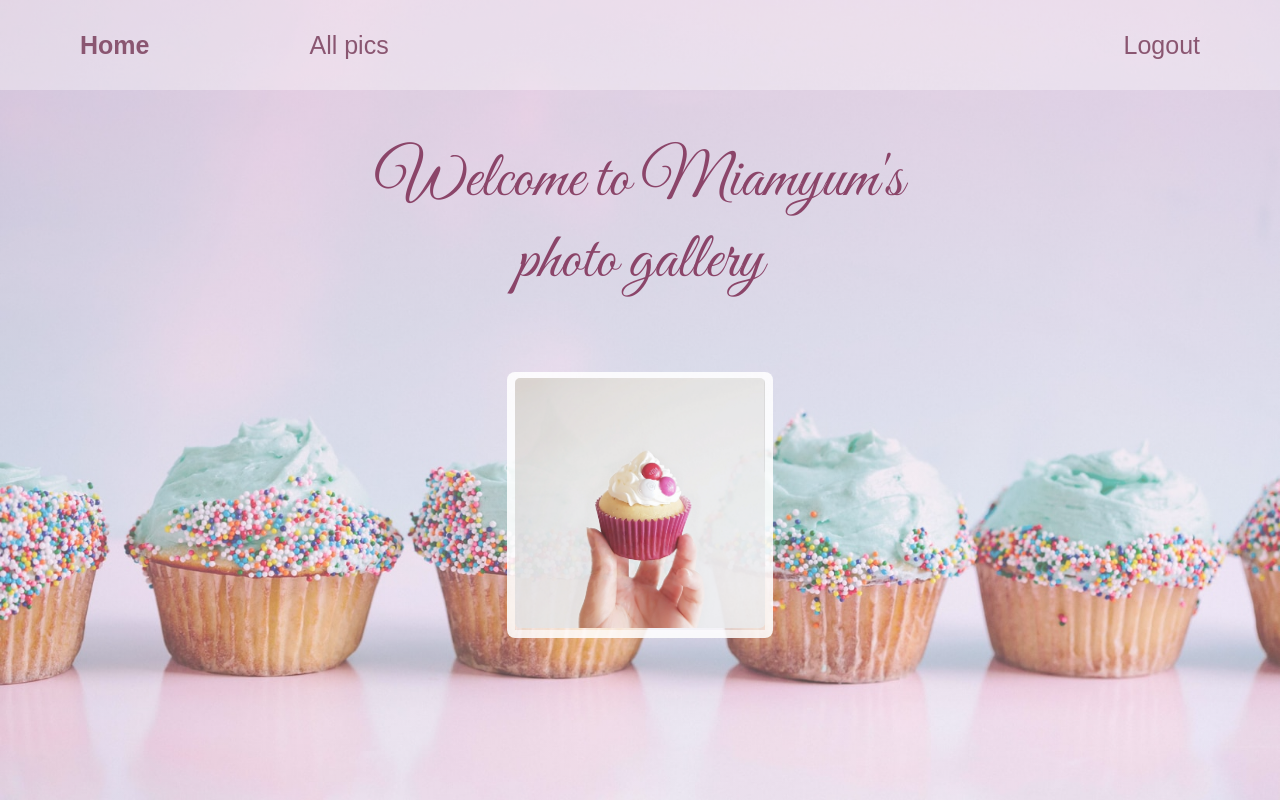
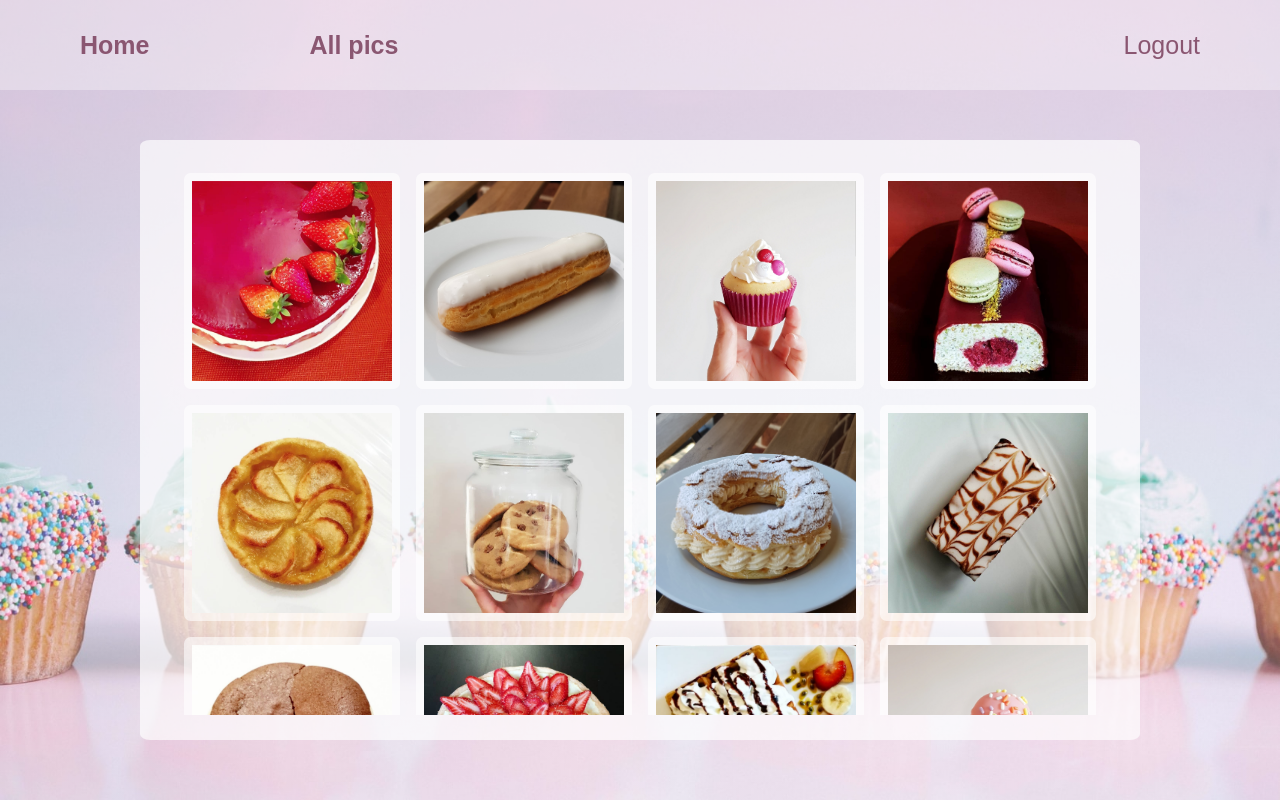
Before and after one commit to MilneS/miamyum, a React (Create React App) app: page /miamyum/all in a window 1280 px wide. Before the commit this address led to /. Built offline with nearby package versions, Linux system fonts and the light colour scheme; sample sign-in values are in the browser's storage.

Commit message:
fixed routes

```diff
--- a/src/App.js
+++ b/src/App.js
@@ -39,19 +39,19 @@ function App() {
         {showSignup && <SignUp />}
       </div>
       <Switch>
-        <Route path="/" exact>
+        <Route path="/miamyum" exact>
           <Home />
         </Route>
-        <Route path="/all">
+        <Route path="/miamyum/all">
           {loggedin && <All />}
           {!loggedin && <Redirect to="/"/>}
         </Route>
-        <Route path="/details/:itemId">
+        <Route path="/miamyum/details/:itemId">
           {loggedin && <Details />}
           {!loggedin && <Redirect to="/" />}
         </Route>
         <Route path="*">
-        <Redirect to="/"/>
+        <Redirect to="/miamyum"/>
         </Route>
       </Switch>
     </div>
--- a/src/components/Navbar.js
+++ b/src/components/Navbar.js
@@ -61,7 +61,7 @@ const Navbar = () => {
             <div onClick={burgerHandler} className={classes.navLinks}>
               <NavLink
                 activeClassName={`${!showlogin && classes.active}`}
-                to="/home"
+                to="/miamyum"
               >
                 Home
               </NavLink>
@@ -74,7 +74,7 @@ const Navbar = () => {
               >
                 <NavLink
                   activeClassName={`${!showlogin && classes.active}`}
-                  to="/all"
+                  to="/miamyum/all"
                 >
                   All pics
                 </NavLink>
@@ -101,13 +101,13 @@ const Navbar = () => {
 
       {/* ------NAV----- */}
       <div className={classes.liContainerLeft}>
-        <NavLink activeClassName={`${!showlogin && classes.active}`} to="/">
+        <NavLink activeClassName={`${!showlogin && classes.active}`} to="/miamyum">
           Home
         </NavLink>
         {loggedin && (
           <NavLink
             activeClassName={`${!showlogin && classes.active}`}
-            to="/all"
+            to="/miamyum/all"
           >
             All pics
           </NavLink>
--- a/src/pages/All.js
+++ b/src/pages/All.js
@@ -10,7 +10,7 @@ const All = () => {
         <div className={classes.cardsContainer}>
           {foodData.map((item, index) => {
             return (
-              <Link to={`/details/${item.id}`} key={index}>
+              <Link to={`/miamyum/details/${item.id}`} key={index}>
               <AllCard
                 link={item.img}
                 item={item}
```
